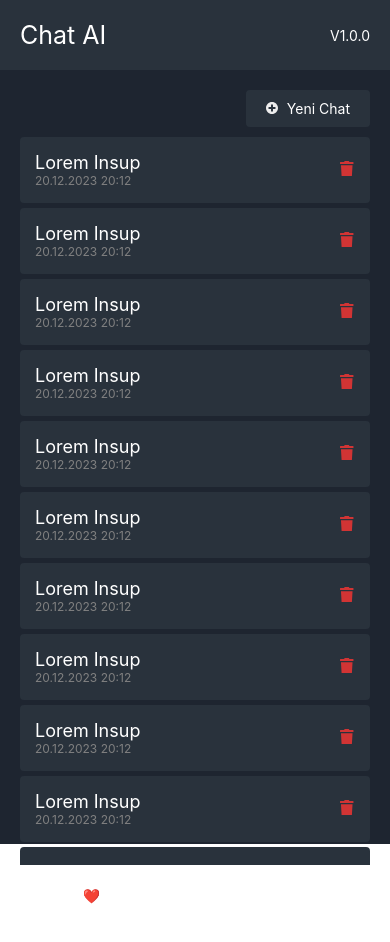
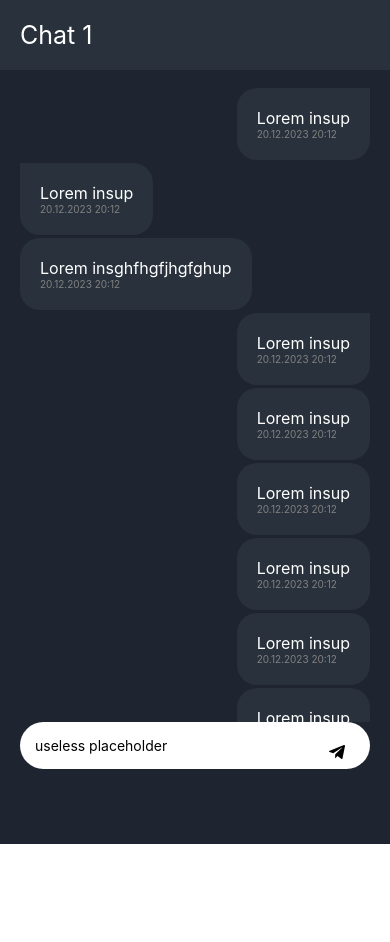
Before and after one commit to Rulikks/project-gpt, a React Native app: screen / in a window 390 px wide. Shown: the top 942 px of the page. After the commit the page ends 892 px from the top, so only its background shows below. Built offline with nearby package versions, Linux system fonts and the light colour scheme.

Commit message:
message page

```diff
--- a/App.js
+++ b/App.js
@@ -1,123 +1,197 @@
 // Home.js
 
-import React, { useState } from "react";
-import { View, Text, TouchableOpacity, ScrollView } from "react-native";
+import React, { useState, useRef } from "react";
+import {
+  View,
+  Text,
+  TextInput,
+  ScrollView,
+  Platform,
+  TouchableOpacity,
+  KeyboardAvoidingView,
+} from "react-native";
 import styles from "./Style";
-import DeleteSVG from "./components/Delete.js";
-import PlusSVG from "./components/Plus";
+import BackIcon from "./components/Back.js";
+import SendIcon from "./components/Send.js";
 
 export default function Home() {
-  const [threds, setThreds] = useState([
+  let [messages, setMessages] = useState([
     {
       id: 1,
-      name: "Lorem Insup",
-      date: "20.12.2023 20:12",
+      createdAt: "20.12.2023 20:12",
+      content: "Lorem insup",
+      type: "client",
     },
     {
       id: 2,
-      name: "Lorem Insup",
-      date: "20.12.2023 20:12",
+      createdAt: "20.12.2023 20:12",
+      content: "Lorem insup",
+      type: "system",
     },
     {
       id: 3,
-      name: "Lorem Insup",
-      date: "20.12.2023 20:12",
+      createdAt: "20.12.2023 20:12",
+      content: "Lorem insghfhgfjhgfghup",
+      type: "system",
     },
     {
       id: 4,
-      name: "Lorem Insup",
-      date: "20.12.2023 20:12",
+      createdAt: "20.12.2023 20:12",
+      content: "Lorem insup",
+      type: "client",
     },
     {
       id: 5,
-      name: "Lorem Insup",
-      date: "20.12.2023 20:12",
+      createdAt: "20.12.2023 20:12",
+      content: "Lorem insup",
+      type: "client",
     },
     {
       id: 6,
-      name: "Lorem Insup",
-      date: "20.12.2023 20:12",
+      createdAt: "20.12.2023 20:12",
+      content: "Lorem insup",
+      type: "client",
     },
     {
       id: 7,
-      name: "Lorem Insup",
-      date: "20.12.2023 20:12",
+      createdAt: "20.12.2023 20:12",
+      content: "Lorem insup",
+      type: "client",
     },
     {
       id: 8,
-      name: "Lorem Insup",
-      date: "20.12.2023 20:12",
+      createdAt: "20.12.2023 20:12",
+      content: "Lorem insup",
+      type: "client",
     },
     {
       id: 9,
-      name: "Lorem Insup",
-      date: "20.12.2023 20:12",
+      createdAt: "20.12.2023 20:12",
+      content: "Lorem insup",
+      type: "client",
     },
     {
       id: 10,
-      name: "Lorem Insup",
-      date: "20.12.2023 20:12",
-    },
-    {
-      id: 11,
-      name: "Lorem Insup",
-      date: "20.12.2023 20:12",
-    },
-    {
-      id: 12,
-      name: "Lorem Insup",
-      date: "20.12.2023 20:12",
+      createdAt: "20.12.2023 20:12",
+      content: "Lorem insup",
+      type: "client",
     },
   ]);
-
-  const deleteThred = (id) => {
-    const deletedThred = threds.filter((thred) => thred.id !== id);
-    setThreds(deletedThred);
+  const [message, setMessage] = useState("");
+  const [keyboardShow, setKeyboardShow] = useState(false);
+  const chatScroll = useRef();
+  const sendMessage = (id) => {
+    messages = messages.push({
+      id: messages[messages.length - 1].id + 1,
+      createdAt: "20.12.2023 20:12",
+      content: message,
+      type: "client",
+    });
+    console.log(chatScroll.current.viewConfig.validAttributes.contentOffset);
+    chatScroll.current.scrollToEnd({ animated: true });
+    setMessage("");
   };
 
   return (
     <View style={styles.container}>
       <View style={styles.aiBar}>
-        <View>
-          <Text style={styles.aiBarText}>Chat AI</Text>
-        </View>
-        <View>
-          <Text style={styles.versionText}>V1.0.0</Text>
+        <View style={{ flexDirection: "row" }}>
+          <Text style={styles.aiBarText}>Chat 1</Text>
         </View>
       </View>
-      <View style={styles.main}>
-        <View style={styles.headBar}>
-          <TouchableOpacity style={styles.newChat}>
-            <Text style={styles.newChatText}>
-              <PlusSVG /> Yeni Chat
-            </Text>
-          </TouchableOpacity>
-        </View>
-        <View style={styles.chatContainer}>
-          <ScrollView>
-            {threds.map((thred) => {
+      <KeyboardAvoidingView
+        behavior={Platform.OS === "ios" ? "padding" : "height"}
+        style={styles.main}
+      >
+        <View
+          style={{
+            ...styles.chatContainer,
+          }}
+        >
+          <ScrollView ref={chatScroll}>
+            {messages.map((message, index) => {
+              const isMessageOwner = message.type == "client";
+              const isSendBefore =
+                messages[index - 1] && messages[index - 1].type == message.type;
+
               return (
-                <View style={styles.chatItem} key={thred.id}>
-                  <View>
-                    <Text style={styles.chatItemTitle}>{thred.name}</Text>
-                    <Text style={styles.chatItemDate}>{thred.date}</Text>
+                <View
+                  key={message.id}
+                  style={{
+                    flexDirection: "row",
+                    justifyContent: isMessageOwner ? "flex-end" : "flex-start",
+                    marginTop: 3,
+                  }}
+                >
+                  <View
+                    style={{
+                      backgroundColor: "#29323c",
+                      padding: 20,
+                      borderRadius: 20,
+                      borderTopLeftRadius: 0,
+                      paddingBottom: 20,
+                      borderTopLeftRadius: !isSendBefore
+                        ? isMessageOwner
+                          ? 20
+                          : 0
+                        : 20,
+                      borderTopRightRadius: !isSendBefore
+                        ? isMessageOwner
+                          ? 0
+                          : 20
+                        : 20,
+                    }}
+                  >
+                    <Text style={{ color: "white", fontSize: 16 }}>
+                      {message.content}
+                    </Text>
+                    <View
+                      style={{
+                        flexDirection: "row",
+                      }}
+                    >
+                      <Text style={{ color: "gray", fontSize: 10 }}>
+                        {message.createdAt}
+                      </Text>
+                    </View>
                   </View>
-                  <TouchableOpacity onPress={() => deleteThred(thred.id)}>
-                    <Text>
-                      <DeleteSVG></DeleteSVG>
-                    </Text>
-                  </TouchableOpacity>
                 </View>
               );
             })}
           </ScrollView>
         </View>
-        <View style={styles.desingedBy}>
-          <Text style={styles.desingedByText}>
-            ❤️ Desinged By Soulfly and Leora
-          </Text>
+        <View
+          style={{
+            marginTop: 0,
+            position: "relative",
+            flexDirection: "row",
+            alignItems: "center",
+          }}
+        >
+          <TextInput
+            // onChangeText={onChangeNumber}
+            value={message}
+            onChangeText={setMessage}
+            placeholder="useless placeholder"
+            style={{
+              backgroundColor: "white",
+              padding: 15,
+              paddingRight: 50,
+              borderRadius: 50,
+              width: "100%",
+            }}
+            onSubmitEditing={sendMessage}
+          />
+          <TouchableOpacity onPress={sendMessage}>
+            <SendIcon
+              style={{
+                position: "absolute",
+                right: 20,
+              }}
+            />
+          </TouchableOpacity>
         </View>
-      </View>
+      </KeyboardAvoidingView>
     </View>
   );
 }
--- a/Style.js
+++ b/Style.js
@@ -14,7 +14,6 @@ const styles = StyleSheet.create({
     backgroundColor: "#29323c", // açık renk
     justifyContent: "space-between",
     alignItems: "center",
-    marginBottom: 20,
     padding: 20,
   },
   aiBarText: {
@@ -42,10 +41,12 @@ const styles = StyleSheet.create({
   },
   main: {
     paddingHorizontal: 20,
+    paddingTop: 10,
+    paddingBottom: 10
   },
   chatContainer: {
     height: "80%",
-    marginTop: 5,
+    paddingTop: 5,
   },
   chatItem: {
     backgroundColor: "#29323c", // açık renk
@@ -55,7 +56,7 @@ const styles = StyleSheet.create({
     flexDirection: "row",
     justifyContent: "space-between",
     alignItems: "center",
-    marginTop: 5,
+    paddingTop: 5,
   },
   chatItemTitle: {
     fontSize: 18,
--- /dev/null
+++ b/components/Back.js
@@ -0,0 +1,21 @@
+import { View } from "react-native";
+import Svg, { Path } from "react-native-svg";
+
+export default function DeleteSVG() {
+  return (
+    <View style={{ marginRight: 5 }}>
+      <Svg
+        width="13"
+        height="22"
+        viewBox="0 0 13 22"
+        fill="none"
+        xmlns="http://www.w3.org/2000/svg"
+      >
+        <Path
+          d="M0.34314 9.8324L9.83289 0.34314C10.2904 -0.11438 11.0326 -0.11438 11.4901 0.34314L12.597 1.45007C13.0541 1.9071 13.0546 2.64734 12.599 3.10535L5.078 10.661L12.5985 18.2172C13.0546 18.6752 13.0536 19.4154 12.5966 19.8724L11.4896 20.9794C11.0321 21.4369 10.2899 21.4369 9.8324 20.9794L0.34314 11.4896C-0.11438 11.0321 -0.11438 10.2899 0.34314 9.8324Z"
+          fill="white"
+        />
+      </Svg>
+    </View>
+  );
+}
--- /dev/null
+++ b/components/Send.js
@@ -0,0 +1,21 @@
+import { View } from "react-native";
+import Svg, { Path } from "react-native-svg";
+
+export default function DeleteSVG(props) {
+  return (
+    <View style={{ marginRight: 5, ...props.style }}>
+      <Svg
+        width="16"
+        height="14"
+        viewBox="0 0 16 14"
+        fill="none"
+        xmlns="http://www.w3.org/2000/svg"
+      >
+        <Path
+          d="M15.9544 1.27452L13.5399 13.1549C13.3578 13.9934 12.8827 14.2021 12.2076 13.8071L8.52875 10.9786L6.75359 12.7599C6.55714 12.9648 6.39284 13.1363 6.01424 13.1363L6.27855 9.22707L13.097 2.79869C13.3935 2.52293 13.0327 2.37014 12.6363 2.6459L4.20693 8.18362L0.57804 6.99857C-0.211316 6.74143 -0.225603 6.17499 0.74234 5.77997L14.9365 0.0745542C15.5937 -0.182581 16.1687 0.227344 15.9544 1.27452Z"
+          fill="black"
+        />
+      </Svg>
+    </View>
+  );
+}
```
Also changed, not shown: Home.js (+107 -10 lines), components/ThredItem.js (added, +19 -0 lines), components/Plus.js (line endings or trailing spaces).
